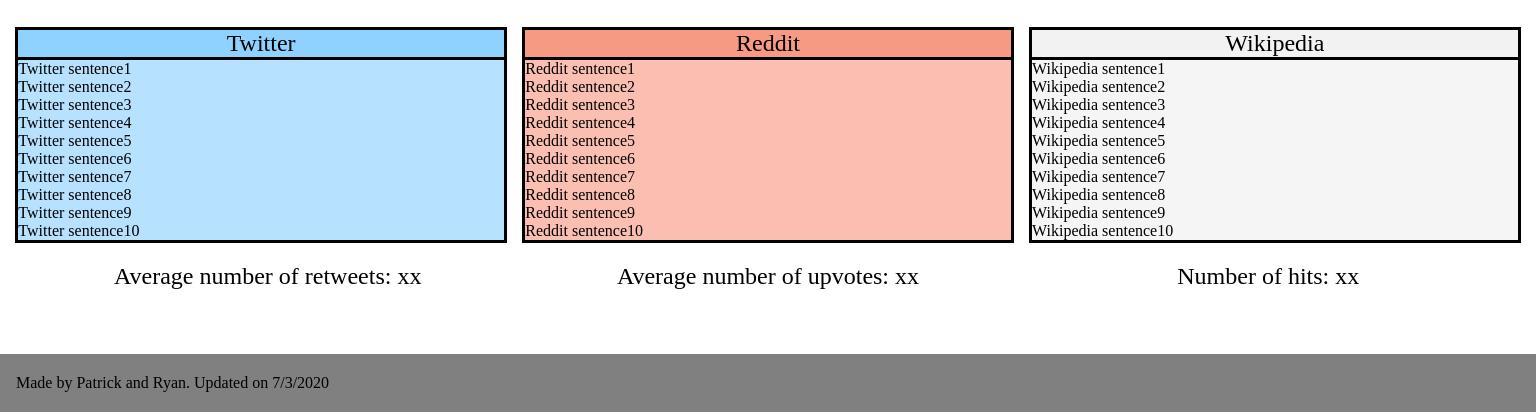
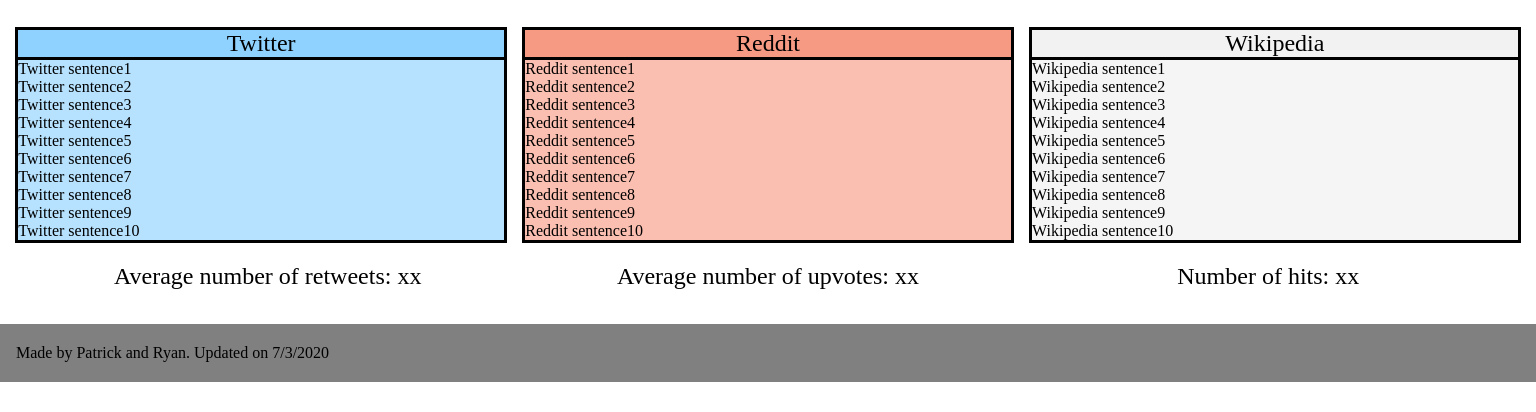
Before and after one commit to pl464/is-it-native, a Django app: page /robin/ in a window 1536 px wide. Shown: the part 388-800 px from the top of the page. Run offline with Django 3.2, Linux system fonts and the light colour scheme; some web fonts are replaced.

Commit message:
Fixing footer when scroll is available post-query

```diff
--- a/robin_scraper/static/css/style.css
+++ b/robin_scraper/static/css/style.css
@@ -245,9 +245,6 @@
     font-size: var(--fs-sentences);
 }
 
-@media (min-width:1500px){
-    .footer{position: absolute;}
-}
 .footer__text{
     margin-left: 1em;
 }
```
